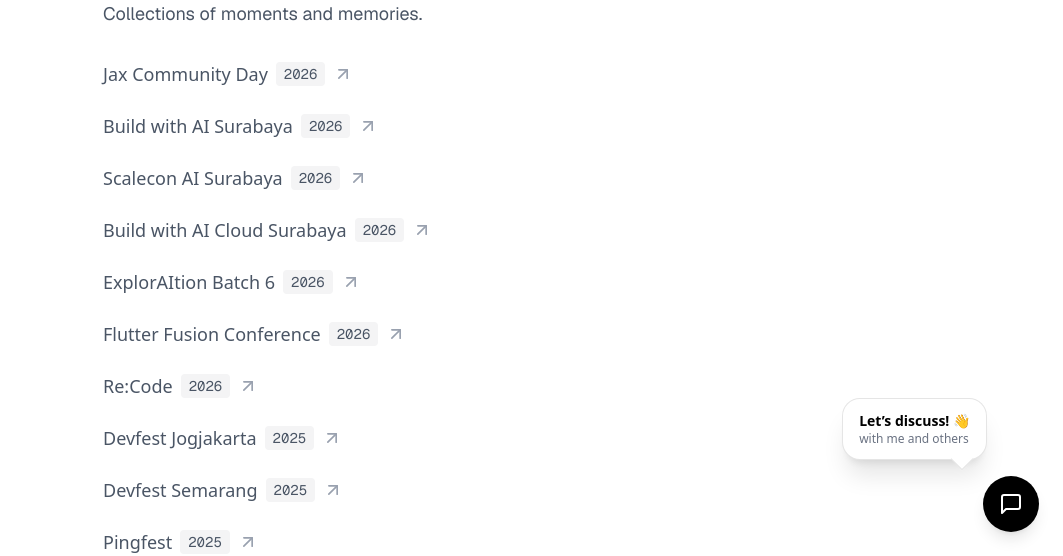
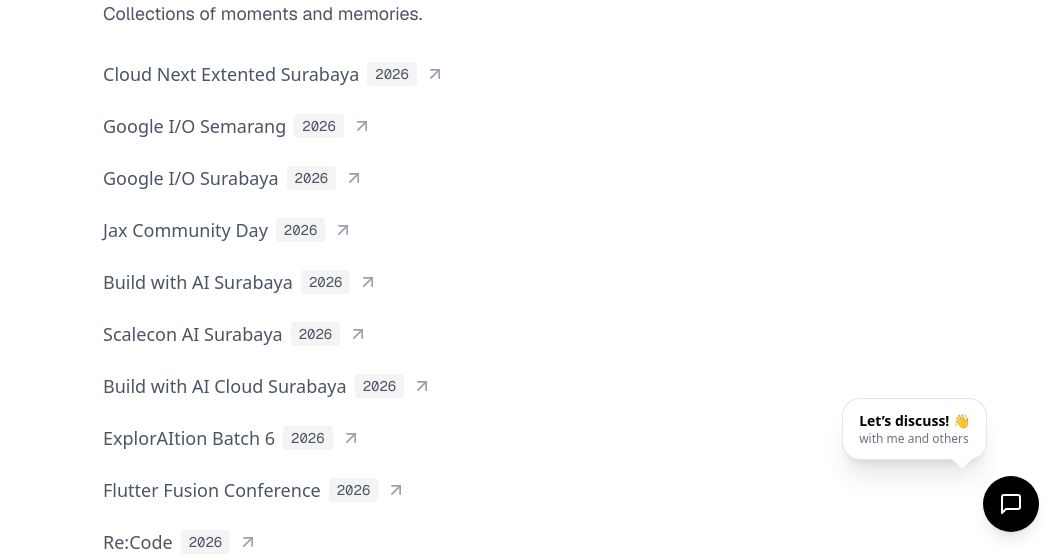
Before and after one commit to FaizNation/portofolio-faiznation, a Next.js app: page /gallery in a window 1280 px wide. Shown: the part 244-800 px from the top of the page, without its empty margins (217-1280 px from the left). Built offline with nearby package versions, Linux system fonts and the light colour scheme; no server answers.

Commit message:
feat: add new gallery & experiences

```diff
--- a/app/about/page.tsx
+++ b/app/about/page.tsx
@@ -18,7 +18,7 @@
         <div className="flex flex-col gap-6 text-lg text-gray-600 dark:text-gray-400 leading-relaxed font-sans">
           <p>
             Okay, let's do this one last time. For real this time. My name is Fadly Faiz Fajarruddin.
-            I was born in karanganyar, Central Java, and I'm a 19 year old. I am a student at the {" "}
+            I was born in karanganyar, Central Java, and I'm a 20 year old. I am a student at the {" "}
             <HoverCard>
               <HoverCardTrigger
                 href="https://unesa.ac.id/"
@@ -56,7 +56,7 @@
             , majoring in Informatics Engineering.
           </p>
           <p>
-            I focus on UI/UX Design and Frontend Development. I am a person who is passionate about technology and always curious to learn new things. I am also a person who is responsible and always tries to do my best in everything I do.
+            I focus on Software Development. I am a person who is passionate about technology and always curious to learn new things. I am also a person who is responsible and always tries to do my best in everything I do.
           </p>
           <p>
             Curious about my full professional journey? Take a look at my <a href="/curriculum-vitae_fadly-fais-fajarruddin.pdf" target="_blank" rel="noopener noreferrer" className="underline decoration-dashed hover:decoration-solid underline-offset-4 decoration-1 text-black dark:text-white transition-colors">career</a>.
--- a/app/gallery/[slug]/page.tsx
+++ b/app/gallery/[slug]/page.tsx
@@ -10,9 +10,16 @@
   span?: string;
 }
 
+interface GalleryAlbum {
+  slug: string;
+  title: string;
+  year: string;
+  items: GalleryItem[];
+}
+
 export default async function GalleryDetail({ params }: { params: Promise<{ slug: string }> }) {
   const { slug } = await params;
-  const album = galleryData.find((item) => item.slug === slug);
+  const album = (galleryData as GalleryAlbum[]).find((item) => item.slug === slug);
 
   if (!album) {
     return notFound();
--- a/app/gallery/page.tsx
+++ b/app/gallery/page.tsx
@@ -1,16 +1,29 @@
+"use client";
+
 import Link from "next/link";
+import { useState } from "react";
 
 import galleryData from "@/data/gallery.json";
-export const dynamic = 'force-dynamic';
+
 interface GalleryAlbum {
     title: string;
     year: string;
     slug: string;
 }
 
-const albums: GalleryAlbum[] = galleryData;
+const albums: GalleryAlbum[] = galleryData as GalleryAlbum[];
+const ITEMS_PER_PAGE = 10;
 
 export default function Gallery() {
+    const [currentPage, setCurrentPage] = useState(1);
+
+    const totalPages = Math.ceil(albums.length / ITEMS_PER_PAGE);
+    const isPaginated = albums.length > ITEMS_PER_PAGE;
+
+    const visibleAlbums = isPaginated
+        ? albums.slice((currentPage - 1) * ITEMS_PER_PAGE, currentPage * ITEMS_PER_PAGE)
+        : albums;
+
     return (
         <div className="w-full max-w-3xl flex flex-col px-8 md:px-16 bg-white dark:bg-black">
             <section className="flex flex-col gap-8 py-16">
@@ -28,13 +41,13 @@
 
                 {/* Album List */}
                 <div className="flex flex-col gap-6">
-                    {albums.map((album) => (
+                    {visibleAlbums.map((album) => (
                         <Link
                             key={album.slug}
                             href={`/gallery/${album.slug}`}
                             className="group flex items-center gap-2 cursor-pointer no-underline w-fit"
                         >
-                            <h3 className="font-medium  text-lg text-gray-600 dark:text-gray-400 group-hover:underline decoration-dashed underline-offset-4 decoration-1">
+                            <h3 className="font-medium text-lg text-gray-600 dark:text-gray-400 group-hover:underline decoration-dashed underline-offset-4 decoration-1">
                                 {album.title}
                             </h3>
                             <span className="text-sm font-mono text-gray-600 dark:text-gray-400 bg-zinc-100 dark:bg-zinc-800 px-2 py-0.5 rounded">
@@ -59,6 +72,25 @@
                     ))}
                 </div>
 
+                {/* Pagination — only shown when there are more than 10 albums */}
+                {isPaginated && (
+                    <div className="flex items-center gap-2 pt-2">
+                        {Array.from({ length: totalPages }, (_, i) => i + 1).map((page) => (
+                            <button
+                                key={page}
+                                onClick={() => setCurrentPage(page)}
+                                className={`w-8 h-8 rounded text-sm font-mono transition-colors ${
+                                    currentPage === page
+                                        ? "bg-black text-white dark:bg-white dark:text-black"
+                                        : "text-gray-500 hover:text-black dark:hover:text-white hover:bg-zinc-100 dark:hover:bg-zinc-800"
+                                }`}
+                            >
+                                {page}
+                            </button>
+                        ))}
+                    </div>
+                )}
+
             </section>
         </div>
     );
--- a/data/gallery.json
+++ b/data/gallery.json
@@ -1,4 +1,195 @@
 [
+  {
+    "slug": "cloud-next-extended-sby",
+    "title": "Cloud Next Extented Surabaya",
+    "year": "2026",
+    "items": [
+      {
+        "src": "https://drive.google.com/uc?export=view&id=1oorNLHpVR1uRJ5nvdS2vVA8vtNWuKEgU",
+        "alt": "Cloud Next Extented Surabaya",
+        "caption": "Cloud Next Extented Surabaya",
+        "span": "row-span-2"
+      },
+      {
+        "src": "https://drive.google.com/uc?export=view&id=1Lr8nS0IY5V4V5iSIT1AwqXyYsNVF149-",
+        "alt": "Cloud Next Extented Surabaya",
+        "caption": "Cloud Next Extented Surabaya"
+      },
+      {
+        "src": "https://drive.google.com/uc?export=view&id=1GgYHeQobc5vnDt0wXPshb66i3ckoP07O",
+        "alt": "Cloud Next Extented Surabaya",
+        "caption": "Cloud Next Extented Surabaya",
+        "span": "row-span-2"
+      },
+      {
+        "src": "https://drive.google.com/uc?export=view&id=1_H1Yefth0ia16jgsCzeZ3DHnX27rbzgw",
+        "alt": "Cloud Next Extented Surabaya",
+        "caption": "Cloud Next Extented Surabaya"
+      },
+      {
+        "src": "https://drive.google.com/uc?export=view&id=1R5Oju4GAMROQFj1sbBLzzf-Mfnco-zrX",
+        "alt": "Cloud Next Extented Surabaya",
+        "caption": "Cloud Next Extented Surabaya"
+      },
+      {
+        "src": "https://drive.google.com/uc?export=view&id=1HzbHE25j_fV4RpDiuFQ0P28ujLEalajn",
+        "alt": "Cloud Next Extented Surabaya",
+        "caption": "Cloud Next Extented Surabaya",
+        "span": "row-span-2"
+      },
+      {
+        "src": "https://drive.google.com/uc?export=view&id=1z2s21s_P85CkGp6LUy-GwDkCxHoEM07a",
+        "alt": "Cloud Next Extented Surabaya",
+        "caption": "Cloud Next Extented Surabaya",
+        "span": "row-span-2"
+      },
+      {
+        "src": "https://drive.google.com/uc?export=view&id=1MenhY6_3SiRwftIJf4xRJ-2s61kAjW5y",
+        "alt": "Cloud Next Extented Surabaya",
+        "caption": "Cloud Next Extented Surabaya"
+      },
+      {
+        "src": "https://drive.google.com/uc?export=view&id=1DjAqoi3ETEWaf_QQssMuvdGyC-VBZU0P",
+        "alt": "Cloud Next Extented Surabaya",
+        "caption": "Cloud Next Extented Surabaya",
+        "span": "row-span-2"
+      },
+      {
+        "src": "https://drive.google.com/uc?export=view&id=10s3VF-bpPvVXblQffDUqT3J5TnNppDje",
+        "alt": "Cloud Next Extented Surabaya",
+        "caption": "Cloud Next Extented Surabaya",
+        "span": "row-span-2"
+      }
+    ]
+  },
+  {
+    "slug": "io-gdg-semarang-2026",
+    "title": "Google I/O Semarang",
+    "year": "2026",
+    "items": [
+      {
+        "src": "https://drive.google.com/uc?export=view&id=1id4dNhKQcPNMYn-ZcI5x5MibkZQMzQme",
+        "alt": "Google I/O Semarang",
+        "caption": "Google I/O Semarang"
+      },
+      {
+        "src": "https://drive.google.com/uc?export=view&id=1nv5xcVkibv98qdX3w0jAZiz6MqDfWigB",
+        "alt": "Google I/O Semarang",
+        "caption": "Google I/O Semarang",
+        "span": "row-span-2"
+      },
+      {
+        "src": "https://drive.google.com/uc?export=view&id=1gG1FBK1wvVlcWa9d-BAHvggwBROsWLnT",
+        "alt": "Google I/O Semarang",
+        "caption": "Google I/O Semarang"
+      },
+      {
+        "src": "https://drive.google.com/uc?export=view&id=1j54dlxhTuNTezVfcYlx1uzbDvc3o6N0U",
+        "alt": "Google I/O Semarang",
+        "caption": "Google I/O Semarang"
+      },
+      {
+        "src": "https://drive.google.com/uc?export=view&id=1LGvnvvHNf8Arwn7TPWnJtPs28E8vXuZ_",
+        "alt": "Google I/O Semarang",
+        "caption": "Google I/O Semarang",
+        "span": "row-span-2"
+      },
+      {
+        "src": "https://drive.google.com/uc?export=view&id=1lJJYuf8OGBIvJfxxL0CyZVQptbNzRLeN",
+        "alt": "Google I/O Semarang",
+        "caption": "Google I/O Semarang",
+        "span": "row-span-2"
+      },
+      {
+        "src": "https://drive.google.com/uc?export=view&id=1y1r-pawyR_K-SpuNteVrfxQc8vQsHwMg",
+        "alt": "Google I/O Semarang",
+        "caption": "Google I/O Semarang"
+      },
+      {
+        "src": "https://drive.google.com/uc?export=view&id=116uAyvIer8k9xvCUITJl2YpU9IwZdp6m",
+        "alt": "Google I/O Semarang",
+        "caption": "Google I/O Semarang"
+      }
+    ]
+  },
+  {
+    "slug": "io-gdg-sby-2026",
+    "title": "Google I/O Surabaya",
+    "year": "2026",
+    "items": [
+      {
+        "src": "https://drive.google.com/uc?export=view&id=1yyL3g8EpKLbqIlfGYiFgdMr-2vlojWSd",
+        "alt": "Google I/O Surabaya",
+        "caption": "Google I/O Surabaya",
+        "span": "row-span-2"
+      },
+      {
+        "src": "https://drive.google.com/uc?export=view&id=1QkLu-_OHIZpylLsAKg-IYBjAMZv2ApL7",
+        "alt": "Google I/O Surabaya",
+        "caption": "Google I/O Surabaya",
+        "span": "row-span-2"
+      },
+      {
+        "src": "https://drive.google.com/uc?export=view&id=1raiz1HPQqP6SF6at49vsFTOYVJkHLZDA",
+        "alt": "Google I/O Surabaya",
+        "caption": "Google I/O Surabaya"
+      },
+      {
+        "src": "https://drive.google.com/uc?export=view&id=1xlw4ISf8Gz6Uq6nrnsE2HJRdk_bEFrXa",
+        "alt": "Google I/O Surabaya",
+        "caption": "Google I/O Surabaya"
+      },
+      {
+        "src": "https://drive.google.com/uc?export=view&id=1zoC_tAz_N59pmrnp_NLdrd4xtHKS0BLP",
+        "alt": "Google I/O Surabaya",
+        "caption": "Google I/O Surabaya",
+        "span": "row-span-2"
+      },
+      {
+        "src": "https://drive.google.com/uc?export=view&id=1S3gtyKMswJFPAw0FK7V9uvE45qzJctts",
+        "alt": "Google I/O Surabaya",
+        "caption": "Google I/O Surabaya"
+      },
+      {
+        "src": "https://drive.google.com/uc?export=view&id=1nQA07niVj-G8Tg28Yu7Rrhsc7uULilWu",
+        "alt": "Google I/O Surabaya",
+        "caption": "Google I/O Surabaya",
+        "span": "row-span-2"
+      },
+      {
+        "src": "https://drive.google.com/uc?export=view&id=1kVvdLMLlYOEFPp4JRzde3MKCWQK9oTtx",
+        "alt": "Google I/O Surabaya",
+        "caption": "Google I/O Surabaya",
+        "span": "row-span-2"
+      },
+      {
+        "src": "https://drive.google.com/uc?export=view&id=1VwbqGp5v1GOrKo8l0pGb0BgoBoBlkAzW",
+        "alt": "Google I/O Surabaya",
+        "caption": "Google I/O Surabaya",
+        "span": "row-span-2"
+      },
+      {
+        "src": "https://drive.google.com/uc?export=view&id=1O6D4uuj8J_RQJ99lALAhoNQ_pdcCNN4Y",
+        "alt": "Google I/O Surabaya",
+        "caption": "Google I/O Surabaya"
+      },
+      {
+        "src": "https://drive.google.com/uc?export=view&id=1KBSysclbc1Mhm0PoCeO8Zpr29-GYb9FA",
+        "alt": "Google I/O Surabaya",
+        "caption": "Google I/O Surabaya"
+      },
+      {
+        "src": "https://drive.google.com/uc?export=view&id=1YUnQNROcdkH5sFCtw5mhiaNrivJ1YoQj",
+        "alt": "Google I/O Surabaya",
+        "caption": "Google I/O Surabaya"
+      },
+      {
+        "src": "https://drive.google.com/uc?export=view&id=16rqFcdY1LX3F7YV19NsFoyAemNp-RHAw",
+        "alt": "Google I/O Surabaya",
+        "caption": "Google I/O Surabaya"
+      }
+    ]
+  },
   {
     "slug": "jax-community-day-2026",
     "title": "Jax Community Day",
@@ -117,7 +308,6 @@
         "alt": "Build with AI Surabaya 2026",
         "caption": "Build with AI Surabaya 2026"
       }
-
     ]
   },
   {
```
Also changed, not shown: data/experiences.json (+15 -5 lines).
